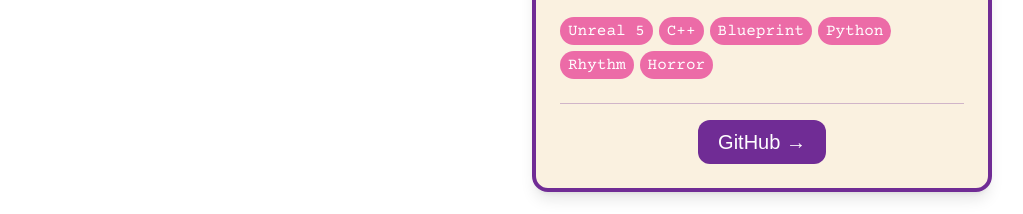
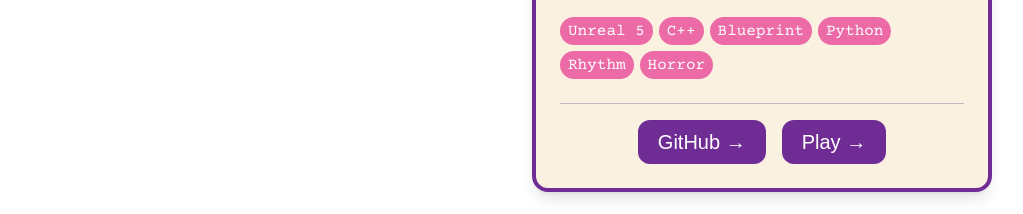
Before and after one commit to lamarjambi/nextjs-lamar, a Next.js app: page / in a window 1280 px wide. Shown: the part 1380-1594 px from the top of the page, without its empty margins (128-1151 px from the left). Built offline with nearby package versions, Linux system fonts and the light colour scheme; a web font is replaced by a local one.

Commit message:
play button!!

```diff
--- a/src/data/games.ts
+++ b/src/data/games.ts
@@ -94,6 +94,7 @@ export const games: Game[] = [
     img: "/img/thumbnail/3ds-thumbnail2.PNG",
     video: "/videos/3ds-demo-gameplay.mp4",
     thumbnail: "/img/thumbnail/3ds-thumbnail2.PNG",
+    link: "https://playlamar.itch.io/dance-dance-die",
     status: "In Progress",
     tags: ["Unreal 5", "C++", "Blueprint", "Python", "Rhythm", "Horror"],
     year: "Oct 2026 - Present",
```
